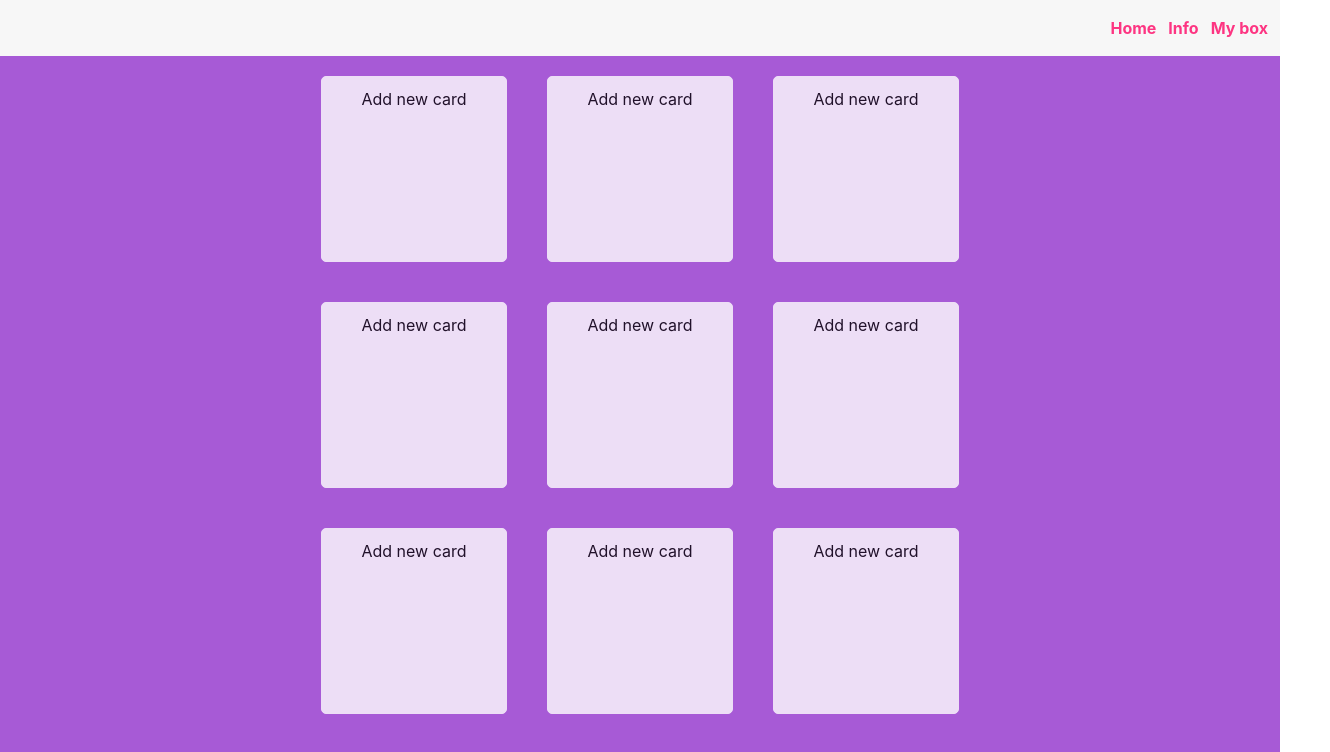
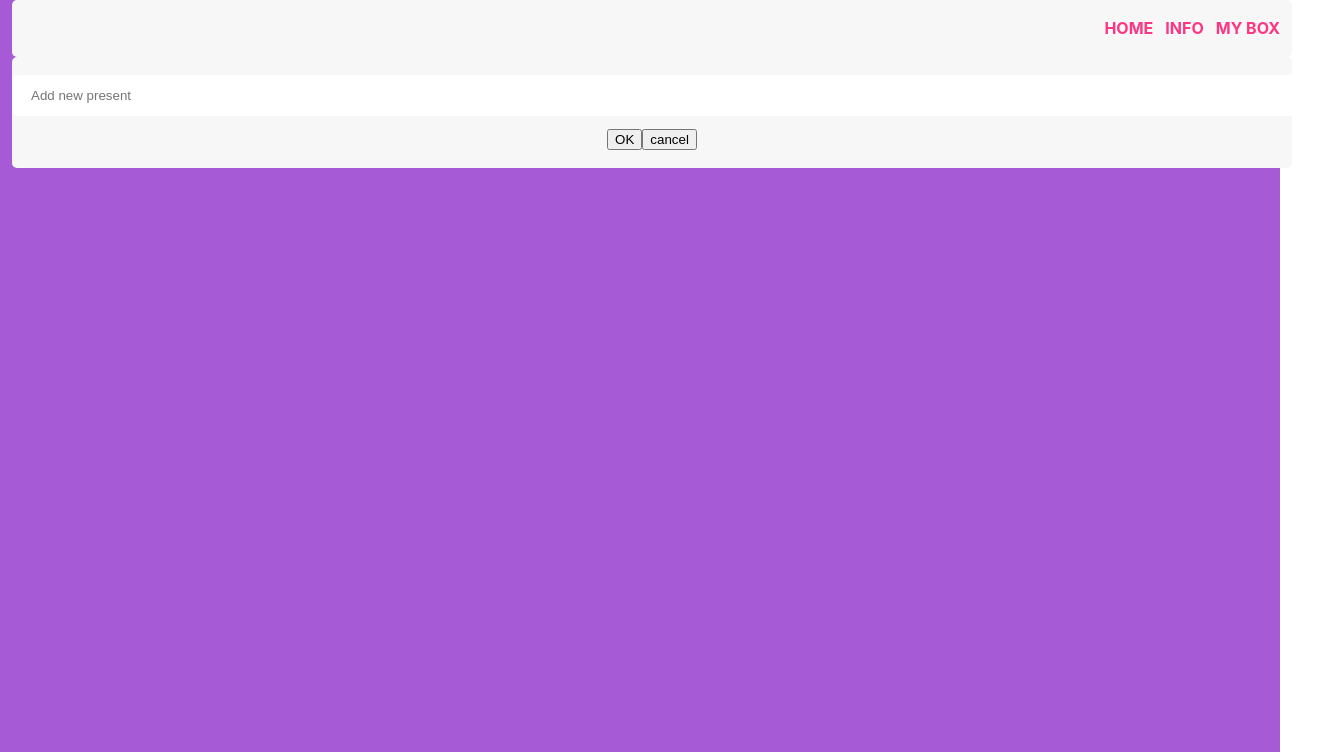
Before and after one commit to karola2607/box-of-dreams, a React (Create React App) app: page /my-box in a window 1280 px wide. Shown: the top 752 px of the page, 1330 px wide, since content can reach past the window. Built offline with nearby package versions, Linux system fonts and the light colour scheme; a web font is replaced by a local one.

Commit message:
Function add cards

```diff
--- a/package.json
+++ b/package.json
@@ -39,6 +39,7 @@
     ]
   },
   "devDependencies": {
+    "css-loader": "^6.5.1",
     "redux-devtools-extension": "^2.13.8",
     "sass": "^1.45.0",
     "sass-loader": "^12.4.0",
--- /dev/null
+++ b/src/components/Button/Button.js
@@ -0,0 +1,16 @@
+import React from 'react';
+import styles from './Button.scss';
+import PropTypes from 'prop-types';
+
+const Button = ({variant = '', ...otherProps}) => (
+  <button
+    {...otherProps}
+    className={styles.component + variant.split(' ').map(name => ' ' + (styles[name] || name)).join('')}
+  />
+);
+
+Button.propTypes= {
+  variant: PropTypes.string,
+};
+
+export default Button;
--- /dev/null
+++ b/src/components/Button/Button.scss
@@ -0,0 +1,27 @@
+@import "../../styles/settings.scss";
+
+.component {
+  background: $color-success;
+  border: 0;
+  color: $color-light;
+  text-align: center;
+  line-height: 1.3;
+  padding: $base-size;
+  margin: 0 $base-size;
+  border-radius: $radius;
+  cursor: pointer;
+  font-weight: 700;
+  text-transform: uppercase;
+  transition: $transition;
+
+  &:hover {
+    background: darken($color-success, 5%);
+  }
+
+  &.danger {
+    background: $color-warning;
+    &:hover {
+      background: darken($color-warning, 5%);
+    }
+  }
+}
--- /dev/null
+++ b/src/components/Creator/Creator.js
@@ -0,0 +1,71 @@
+import React from "react";
+import styles from "./Creator.scss";
+import Button from "../Button/Button";
+import PropTypes from "prop-types";
+
+class Creator extends React.Component {
+  static propTypes = {
+    text: PropTypes.string,
+    action: PropTypes.func,
+  };
+
+  static defaultProps = {
+    text: "Add new present",
+  };
+
+  state = {
+    value: "",
+    visibleButtons: false,
+  };
+
+  handleChange = (event) => {
+    // console.log(event);
+    this.setState({
+      value: event.target.value,
+      visibleButtons: event.target.value.length > 0,
+    });
+  };
+
+  handleOK = () => {
+    if (this.state.value != "") {
+      this.props.action(this.state.value);
+      this.setState({
+        value: "",
+        visibleButtons: false,
+      });
+    }
+  };
+
+  handleCancel = () => {
+    this.setState({
+      value: "",
+      visibleButtons: false,
+    });
+  };
+
+  render() {
+    return (
+      <div className="component">
+        <input
+          type="text"
+          placeholder={this.props.text}
+          value={this.state.value}
+          onChange={this.handleChange}
+        />
+        <div
+          className={
+            styles.buttons +
+            (this.state.visibleButtons ? " " + styles.buttonsShown : "")
+          }
+        >
+          <Button onClick={this.handleOK}>OK</Button>
+          <Button onClick={this.handleCancel} variant="danger">
+            cancel
+          </Button>
+        </div>
+      </div>
+    );
+  }
+}
+
+export default Creator;
--- /dev/null
+++ b/src/components/Creator/Creator.scss
@@ -0,0 +1,41 @@
+@import '../../styles/settings.scss';
+
+.component {
+  width: 100%;
+
+  input {
+    width: 100%;
+    background: $color-light;
+    border: 1px solid lighten($color-dark, 60%);
+    padding: $base-size ($base-size * 1.5);
+    margin: 0 0 $base-size 0;
+    font-family: $font-text;
+    border-radius: $radius;
+  }
+}
+
+.buttons {
+  display: flex;
+  justify-content: space-between;
+  opacity: 0;
+  height: 0;
+  transition: all 200ms;
+
+  &.buttonsShown {
+    opacity: 1;
+    height: 40px;
+  }
+
+  > * {
+    flex-grow: 1;
+    flex-basis: 0;
+
+    &:first-child {
+      margin: 0;
+
+      ~ * {
+        margin: 0 0 0 $base-size;
+      }
+    }
+  }
+}
--- a/src/components/MyBox/MyBox.js
+++ b/src/components/MyBox/MyBox.js
@@ -2,7 +2,9 @@ import React from "react";
 import Container from "../Container/Container";
 import Card from "../Card/Card.js";
 import styles from "./MyBox.scss";
-import { settings } from "../../data/dataStore";
+import { settings, cards } from "../../data/dataStore";
+import PropTypes from "prop-types";
+import Creator from "../Creator/Creator.js";
 
 /*const MyBox = () => (
   <Container>
@@ -30,7 +32,7 @@ import { settings } from "../../data/dataStore";
     </div>
   </Container>
 );
-*/
+
 
 const MyBox = () => {
   const size = 20;
@@ -44,5 +46,42 @@ const MyBox = () => {
     </div>
   );
 };
+*/
+
+class MyBox extends React.Component {
+  state = {
+    cards: cards || [],
+  };
+  addCard(title) {
+    this.setState((state) => ({
+      cards: [
+        ...state.cards,
+        {
+          key: state.cards.length
+            ? state.cards[state.cards.length - 1].key + 1
+            : 0,
+          title,
+        },
+      ],
+    }));
+  }
+  render() {
+    return (
+      <Container>
+        <div className="boxes">
+          {this.state.cards.map(({ key, title, ...cardProps }) => (
+            <Card key={key} {...cardProps} title={title} />
+          ))}
+        </div>
+        <div className={styles.creator}>
+          <Creator
+            text={settings.columnCreatorText}
+            action={(title) => this.addCard(title)}
+          />
+        </div>
+      </Container>
+    );
+  }
+}
 
 export default MyBox;
--- a/src/data/dataStore.js
+++ b/src/data/dataStore.js
@@ -10,3 +10,5 @@ export const settings = {
 export const pageContents = {
   title: "Buy me a present!",
 };
+
+export const cards = [];
--- a/src/styles/settings.scss
+++ b/src/styles/settings.scss
@@ -1,6 +1,6 @@
 $color-light: #fff;
 $color-dark: #fd3582;
-$color-success: #26de81;
+$color-success: #f1abf1;
 $color-warning: #e1644e;
 
 $font-text: "Poppins", sans-serif;
```
Also changed, not shown: 1 other file (tests, documents, lock files or other folders).
